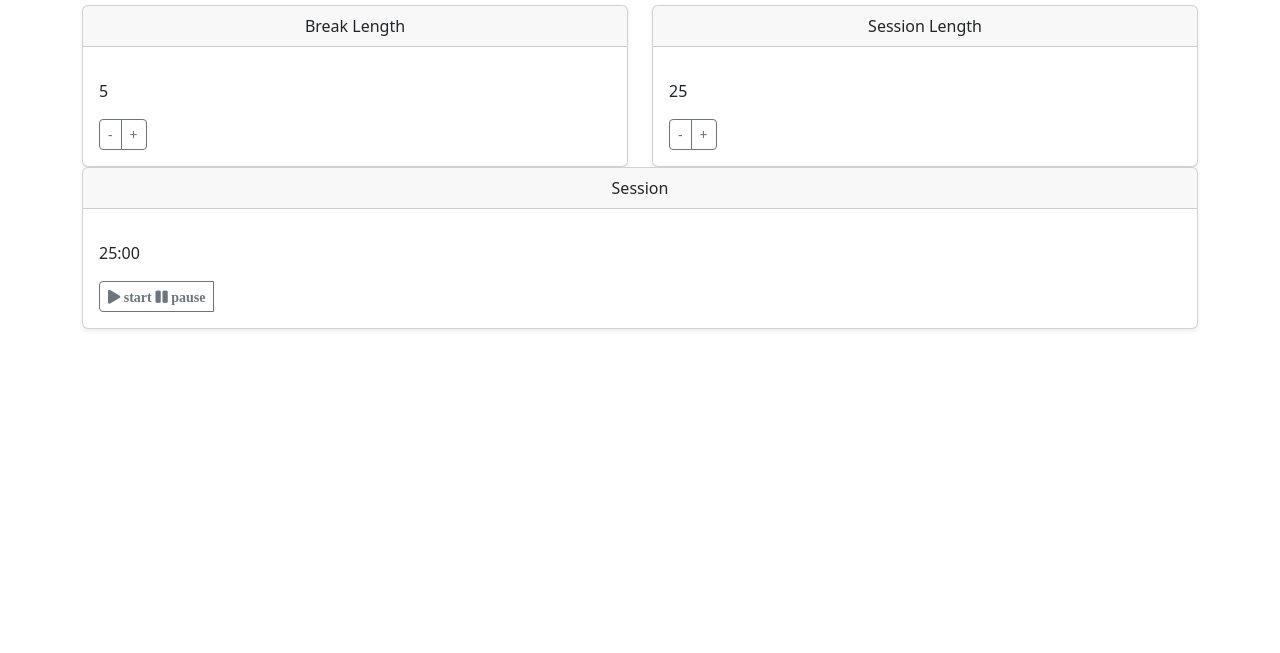
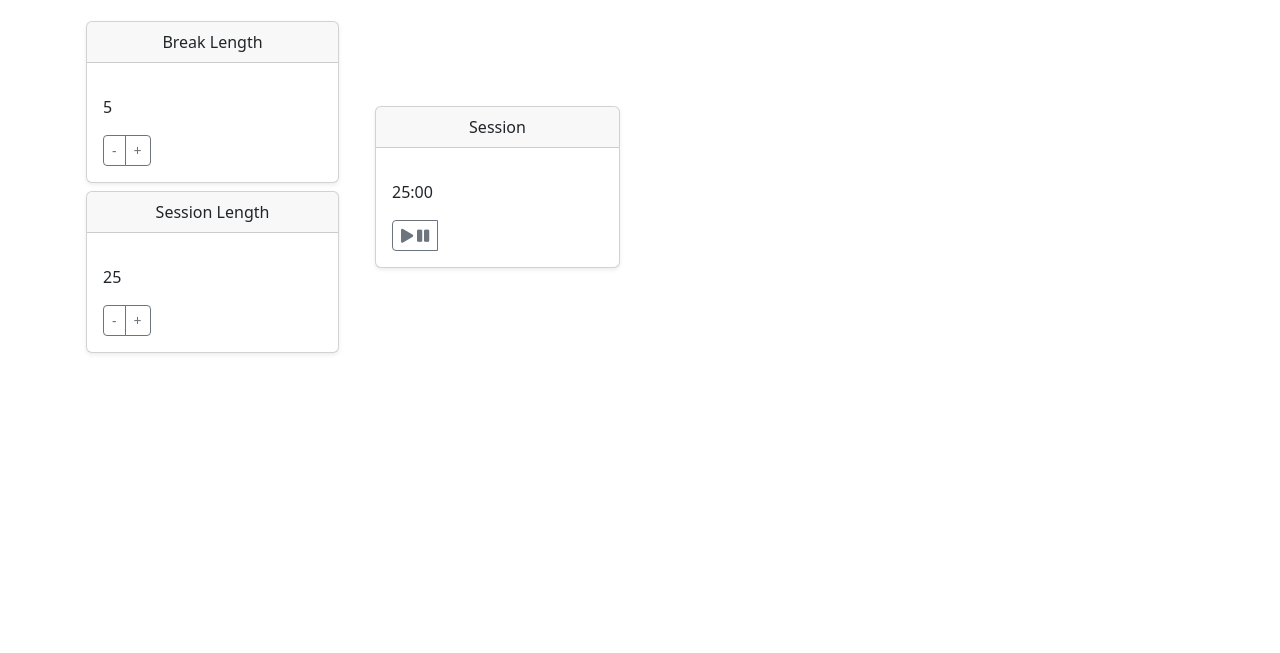
Before and after one commit to alvinkg/25-5Clock, a plain HTML site: page index.html in a window 1280 px wide. Shown: the part 147-800 px from the top of the page. Drawn offline with nearby package versions, Linux system fonts and the light colour scheme.

Commit message:
added a progress bar and font awesome icons

```diff
--- a/index.html
+++ b/index.html
@@ -9,14 +9,24 @@
     <link href="https://cdnjs.cloudflare.com/ajax/libs/font-awesome/5.10.2/css/all.css" rel="stylesheet"/>
     <!-- Bootstrap -->
     <link href="https://cdn.jsdelivr.net/npm/bootstrap@5.3.0/dist/css/bootstrap.min.css" rel="stylesheet" integrity="sha384-9ndCyUaIbzAi2FUVXJi0CjmCapSmO7SnpJef0486qhLnuZ2cdeRhO02iuK6FUUVM" crossorigin="anonymous">
+    <script src="progressbar.js"></script>
 </head>
 
   <body>
     <div class="container">
+
         <div class="row">
+            <div class="col-md-12">
                 <h1 class="text-center p-5">25+5 Clock</h1>
-            <div class="col-md-6">
-            <div class="card shadow-sm">
+            </div>
+        </div>
+        <!-- end of row 1 -->
+
+        <div class="row align-items-center">
+
+            <div class="col-md-3 p-2">
+
+                <div class="card shadow-sm m-2">
                     <!-- <svg class="bd-placeholder-img card-img-top" width="100%" height="225" xmlns="http://www.w3.org/2000/svg" role="img" aria-label="Placeholder: Thumbnail" preserveAspectRatio="xMidYMid slice" focusable="false"><title>Placeholder</title><rect width="100%" height="100%" fill="#55595c"></rect><text x="50%" y="50%" fill="#eceeef" dy=".3em">Thumbnail</text></svg> -->
                     <div class="card-header text-center" id="break-label">Break Length</div>
                     <div class="card-body">
@@ -28,13 +38,11 @@
                                 <button id="break-decrement" type="button" class="btn btn-sm btn-outline-secondary">-</button>
                                 <button id="break-increment" type="button" class="btn btn-sm btn-outline-secondary">+</button>
                             </div>
-                    <!-- <small class="text-body-secondary">9 mins</small> -->
                         </div>
                     </div>
                 </div>
-        </div>
-        <div class="col-md-6">
-            <div class="card shadow-sm">
+
+                <div class="card shadow-sm m-2">
                     <!-- <svg class="bd-placeholder-img card-img-top" width="100%" height="225" xmlns="http://www.w3.org/2000/svg" role="img" aria-label="Placeholder: Thumbnail" preserveAspectRatio="xMidYMid slice" focusable="false"><title>Placeholder</title><rect width="100%" height="100%" fill="#55595c"></rect><text x="50%" y="50%" fill="#eceeef" dy=".3em">Thumbnail</text></svg> -->
                     <div class="card-header text-center" id="session-label" >Session Length</div>
                     <div class="card-body">
@@ -46,13 +54,16 @@
                                 <button id="session-decrement" type="button" class="btn btn-sm btn-outline-secondary">-</button>
                                 <button id="session-increment" type="button" class="btn btn-sm btn-outline-secondary">+</button>
                             </div>
-                    <!-- <small class="text-body-secondary">9 mins</small> -->
                         </div>
                     </div>
                 </div>
+
             </div>
-        <div class="col-md-12">
-            <div class="card shadow-sm">
+            <!-- end of col-md-3 #1 -->
+
+            <div class="col-md-3">
+
+                    <div class="card shadow-sm m-2">
                         <!-- <svg class="bd-placeholder-img card-img-top" width="100%" height="225" xmlns="http://www.w3.org/2000/svg" role="img" aria-label="Placeholder: Thumbnail" preserveAspectRatio="xMidYMid slice" focusable="false"><title>Placeholder</title><rect width="100%" height="100%" fill="#55595c"></rect><text x="50%" y="50%" fill="#eceeef" dy=".3em">Thumbnail</text></svg> -->
                         <div id="timer-label" class="card-header text-center">Session</div>
                         <div class="card-body">
@@ -64,13 +75,14 @@
 
                                 <button id="start_stop" class="btn btn-sm btn-outline-secondary">
 
-                            <i class="fas fa-play" id="play-icon"> start</i>
-                            <i class="fas fa-pause hidden" id="pause-icon"> pause</i>
+                                    <i class="fas fa-play" id="play-icon"></i>
+                                    <i class="fas fa-pause" id="pause-icon"></i>
                                 </button>
                                 <!-- btn btn-outline-secondary btn-sm -->
                                 <button id="reset" type="button" class="hidden" class="btn btn-outline-secondary btn-sm">
-                            reset
-                            <i class="fas fa-stop"></i>
+
+                                    <!-- <i class="fa fa-refresh"></i> -->
+                                    <i class="fa fa-retweet"></i>
                                 </button>
                             </div>
                             <!-- <small class="text-body-secondary">9 mins</small> -->
@@ -78,10 +90,24 @@
                         </div>
                 </div>
             </div>
+            <!-- end of col-md-3 #2 -->
+
+            <div class="col-6 justify-content-center">
+                    <div id="pomodoro-timer"></div>
+            </div>
+            <!-- end of col-md-4 #1 -->
+        </div>
+    </div>
+
+
 
 
     </div>
-    </div>
+<!-- end of container -->
+
+
+
+
     <audio id="beep" preload="auto" src="https://raw.githubusercontent.com/freeCodeCamp/cdn/master/build/testable-projects-fcc/audio/BeepSound.wav"></audio>
 
 
```
Lines whose indentation alone changed are shown as unchanged.
